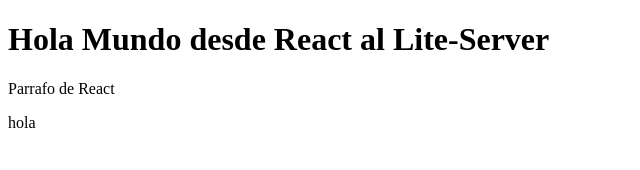
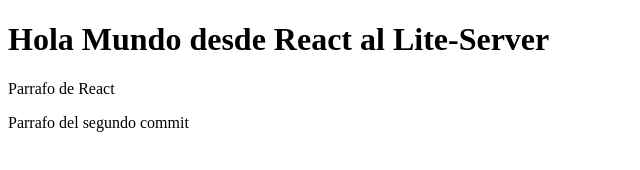
Before and after one commit to Anexis19/Proyecto_Prueba_React, a website: page index.html in a window 1280 px wide. Shown: the whole page, without its empty margins (0-640 px from the left). Drawn offline with Linux system fonts and the light colour scheme.

Commit message:
segundo commit

```diff
--- a/index.html
+++ b/index.html
@@ -9,6 +9,6 @@
 <body>
     <h1>Hola Mundo desde React al Lite-Server</h1>
     <p>Parrafo de React</p>
-    hola
+    <p>Parrafo del segundo commit</p>
 </body>
 </html>
```
Also changed, not shown: 1 other file.
